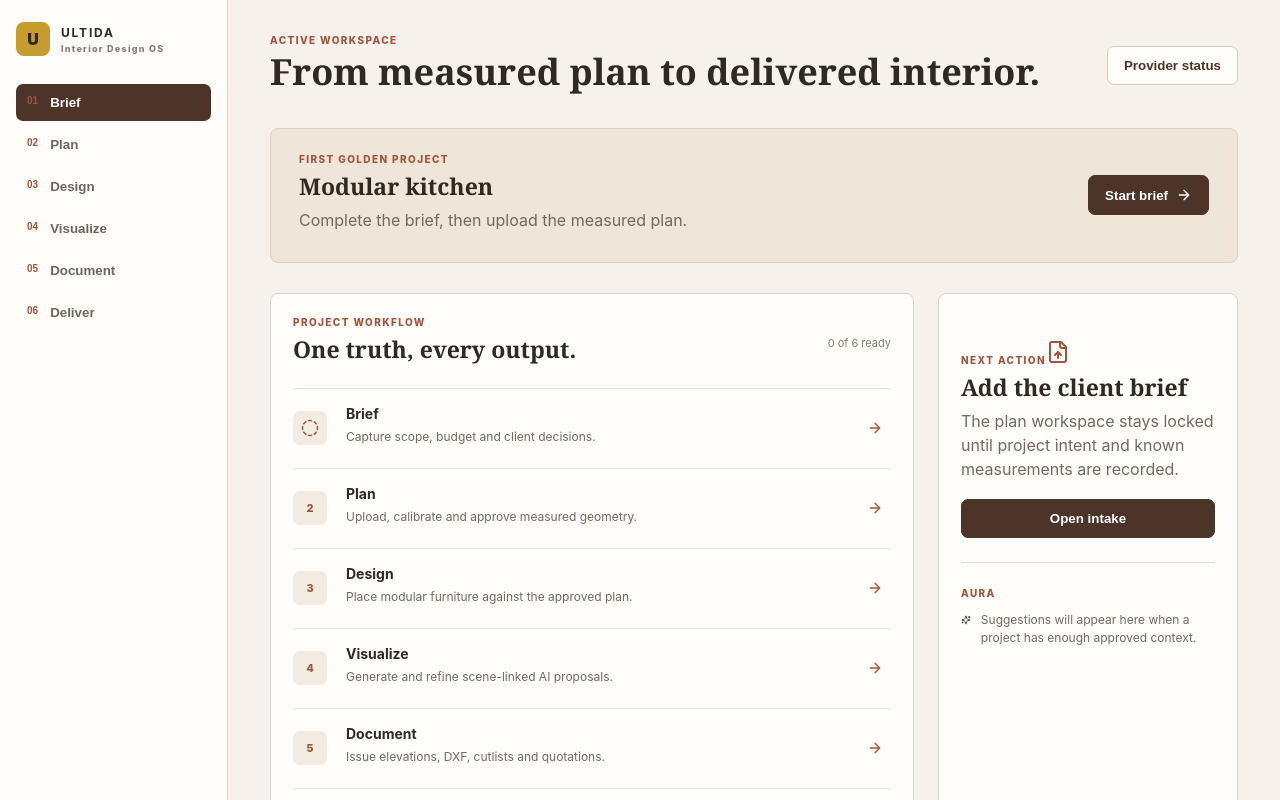
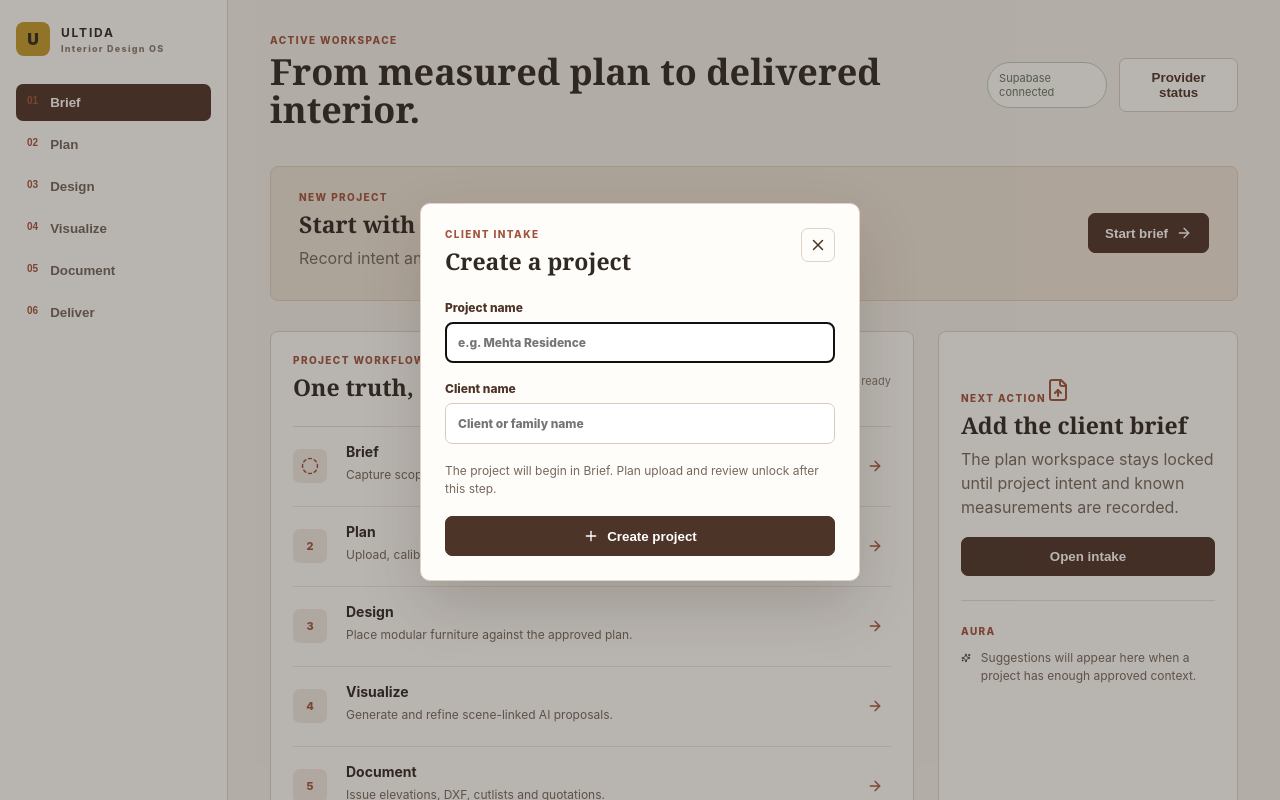
Before and after one commit to shaykhedeee/ULTIDA, a React (Vite) app in the folder apps/web/: page / in a window 1280 px wide. Both pictures are taken after a click on the button "Start brief". Shown: the top 800 px of the page. Built offline with nearby package versions, Linux system fonts and the light colour scheme; no server answers.

Commit message:
feat: add Supabase-aware project intake shell

```diff
--- a/apps/web/package.json
+++ b/apps/web/package.json
@@ -3,7 +3,7 @@
   "version": "0.1.0",
   "private": true,
   "type": "module",
-  "scripts": { "dev": "vite", "build": "tsc -b && vite build", "check": "tsc -b --pretty false" },
+  "scripts": { "dev": "vite", "build": "tsc -p tsconfig.json && vite build --configLoader runner", "check": "tsc -p tsconfig.json --noEmit" },
   "dependencies": { "@supabase/supabase-js": "^2.55.0", "react": "^19.1.0", "react-dom": "^19.1.0", "lucide-react": "^0.468.0" },
   "devDependencies": { "@types/react": "^19.1.0", "@types/react-dom": "^19.1.0", "@vitejs/plugin-react": "6.0.3", "typescript": "^5.8.0", "vite": "8.1.5" }
 }
--- a/apps/web/src/App.tsx
+++ b/apps/web/src/App.tsx
@@ -1,4 +1,7 @@
-import { ArrowRight, CheckCircle2, CircleDashed, FileUp, Sparkles } from 'lucide-react';
+import { ArrowRight, CheckCircle2, CircleDashed, FileUp, Sparkles, Plus, X } from 'lucide-react';
+import { useEffect, useState } from 'react';
+import { supabase, supabaseConfigured } from './lib/supabase';
+import './intake.css';
 
 const stages = [
   ['Brief', 'Capture scope, budget and client decisions.'],
@@ -10,6 +13,29 @@ const stages = [
 ];
 
 export function App() {
+  const [showIntake, setShowIntake] = useState(false);
+  const [projectName, setProjectName] = useState('');
+  const [clientName, setClientName] = useState('');
+  const [message, setMessage] = useState('');
+  const [sessionEmail, setSessionEmail] = useState<string | null>(null);
+
+  useEffect(() => {
+    if (!supabase) return;
+    supabase.auth.getSession().then(({ data }) => setSessionEmail(data.session?.user.email ?? null));
+    const { data } = supabase.auth.onAuthStateChange((_event, next) => setSessionEmail(next?.user.email ?? null));
+    return () => data.subscription.unsubscribe();
+  }, []);
+
+  async function createProject(event: React.FormEvent) {
+    event.preventDefault();
+    if (!projectName.trim()) return setMessage('Give the project a name first.');
+    if (!supabaseConfigured || !supabase || !sessionEmail) {
+      setMessage('Project intake is ready, but sign in to save it to your workspace.');
+      return;
+    }
+    setMessage('Your organization setup is the next required step before saving projects.');
+  }
+
   return <div className="app-shell">
     <aside>
       <div className="brand"><span>U</span><div><strong>ULTIDA</strong><small>Interior Design OS</small></div></div>
@@ -17,14 +43,15 @@ export function App() {
       <div className="system"><CheckCircle2 size={15}/> Foundation ready</div>
     </aside>
     <main>
-      <header><div><small>ACTIVE WORKSPACE</small><h1>From measured plan to delivered interior.</h1></div><button className="quiet">Provider status</button></header>
-      <section className="project-band"><div><small>FIRST GOLDEN PROJECT</small><h2>Modular kitchen</h2><p>Complete the brief, then upload the measured plan.</p></div><button className="primary">Start brief <ArrowRight size={16}/></button></section>
+      <header><div><small>ACTIVE WORKSPACE</small><h1>From measured plan to delivered interior.</h1></div><div className="header-actions"><span className={supabaseConfigured ? 'status ready' : 'status'}>{supabaseConfigured ? 'Supabase connected' : 'Local preview'}</span><button className="quiet">Provider status</button></div></header>
+      <section className="project-band"><div><small>NEW PROJECT</small><h2>Start with a client brief</h2><p>Record intent and budget before the plan workspace opens.</p></div><button className="primary" onClick={() => setShowIntake(true)}>Start brief <ArrowRight size={16}/></button></section>
       <section className="content-grid">
         <div className="workflow"><div className="section-title"><div><small>PROJECT WORKFLOW</small><h2>One truth, every output.</h2></div><span>0 of 6 ready</span></div>
           {stages.map(([name, detail], index) => <article key={name}><div className="step-icon">{index === 0 ? <CircleDashed size={18}/> : <span>{index + 1}</span>}</div><div><h3>{name}</h3><p>{detail}</p></div><button aria-label={`Open ${name}`}><ArrowRight size={16}/></button></article>)}
         </div>
-        <div className="side-panel"><small>NEXT ACTION</small><FileUp size={24}/><h2>Add the client brief</h2><p>The plan workspace stays locked until project intent and known measurements are recorded.</p><button className="primary full">Open intake</button><hr/><small>AURA</small><div className="aura"><Sparkles size={18}/><p>Suggestions will appear here when a project has enough approved context.</p></div></div>
+        <div className="side-panel"><small>NEXT ACTION</small><FileUp size={24}/><h2>Add the client brief</h2><p>The plan workspace stays locked until project intent and known measurements are recorded.</p><button className="primary full" onClick={() => setShowIntake(true)}>Open intake</button><hr/><small>AURA</small><div className="aura"><Sparkles size={18}/><p>Suggestions will appear here when a project has enough approved context.</p></div></div>
       </section>
+      {showIntake && <div className="modal-backdrop" role="presentation"><form className="modal" onSubmit={createProject}><div className="modal-head"><div><small>CLIENT INTAKE</small><h2>Create a project</h2></div><button type="button" className="icon-button" aria-label="Close intake" onClick={() => setShowIntake(false)}><X size={18}/></button></div><label>Project name<input value={projectName} onChange={(event) => setProjectName(event.target.value)} placeholder="e.g. Mehta Residence" autoFocus /></label><label>Client name<input value={clientName} onChange={(event) => setClientName(event.target.value)} placeholder="Client or family name" /></label><p className="modal-note">The project will begin in Brief. Plan upload and review unlock after this step.</p>{message && <div className="inline-message">{message}</div>}<button className="primary full" type="submit"><Plus size={16}/> Create project</button></form></div>}
     </main>
   </div>;
 }
--- /dev/null
+++ b/apps/web/src/intake.css
@@ -0,0 +1 @@
+.header-actions{display:flex;align-items:center;gap:12px}.status{border:1px solid #ded4c8;border-radius:999px;padding:8px 11px;font-size:11px;color:#8a7b6f;background:#fffdf9}.status.ready{color:#637460;border-color:#bdcfba}.modal-backdrop{position:fixed;inset:0;background:rgba(48,40,34,.34);display:grid;place-items:center;padding:20px;z-index:10}.modal{width:min(440px,100%);background:#fffdf9;border:1px solid #ded4c8;border-radius:10px;padding:24px;box-shadow:0 24px 60px rgba(48,40,34,.18)}.modal-head{display:flex;justify-content:space-between;align-items:flex-start}.modal label{display:grid;gap:7px;margin-top:18px;font-size:12px;font-weight:800;color:#4d3428}.modal input{width:100%;border:1px solid #d8ccbd;border-radius:7px;background:#fff;padding:12px;color:#302822;font:inherit}.icon-button{border:1px solid #ded4c8;background:#fffdf9;border-radius:7px;padding:7px;color:#4d3428}.modal-note{font-size:12px;margin-top:18px}.inline-message{background:#f3eadf;border:1px solid #dfd0bd;border-radius:7px;padding:10px;font-size:12px;margin-top:14px}
--- /dev/null
+++ b/apps/web/src/lib/supabase.ts
@@ -0,0 +1,8 @@
+import { createClient, type SupabaseClient } from '@supabase/supabase-js';
+
+const url = import.meta.env.VITE_SUPABASE_URL as string | undefined;
+const key = import.meta.env.VITE_SUPABASE_PUBLISHABLE_KEY as string | undefined;
+export const supabaseConfigured = Boolean(url && key);
+export const supabase: SupabaseClient | null = supabaseConfigured ? createClient(url!, key!, {
+  auth: { persistSession: true, autoRefreshToken: true, detectSessionInUrl: true }
+}) : null;
--- a/apps/web/vite.config.ts
+++ b/apps/web/vite.config.ts
@@ -1,3 +1,8 @@
 import { defineConfig } from 'vite';
 import react from '@vitejs/plugin-react';
-export default defineConfig({ plugins: [react()], server: { host: '127.0.0.1', port: 5173 } });
+export default defineConfig({
+  plugins: [react()],
+  cacheDir: 'C:/tmp/ultida-vite-cache',
+  build: { outDir: 'C:/Users/USER/.codex/visualizations/2026/06/26/019f0397-226a-70f1-bac9-4286a0fe63a7/ultida-web-dist', emptyOutDir: true },
+  server: { host: '127.0.0.1', port: 5173 }
+});
```
Also changed, not shown: apps/web/src/vite-env.d.ts (added, +11 -0 lines).
